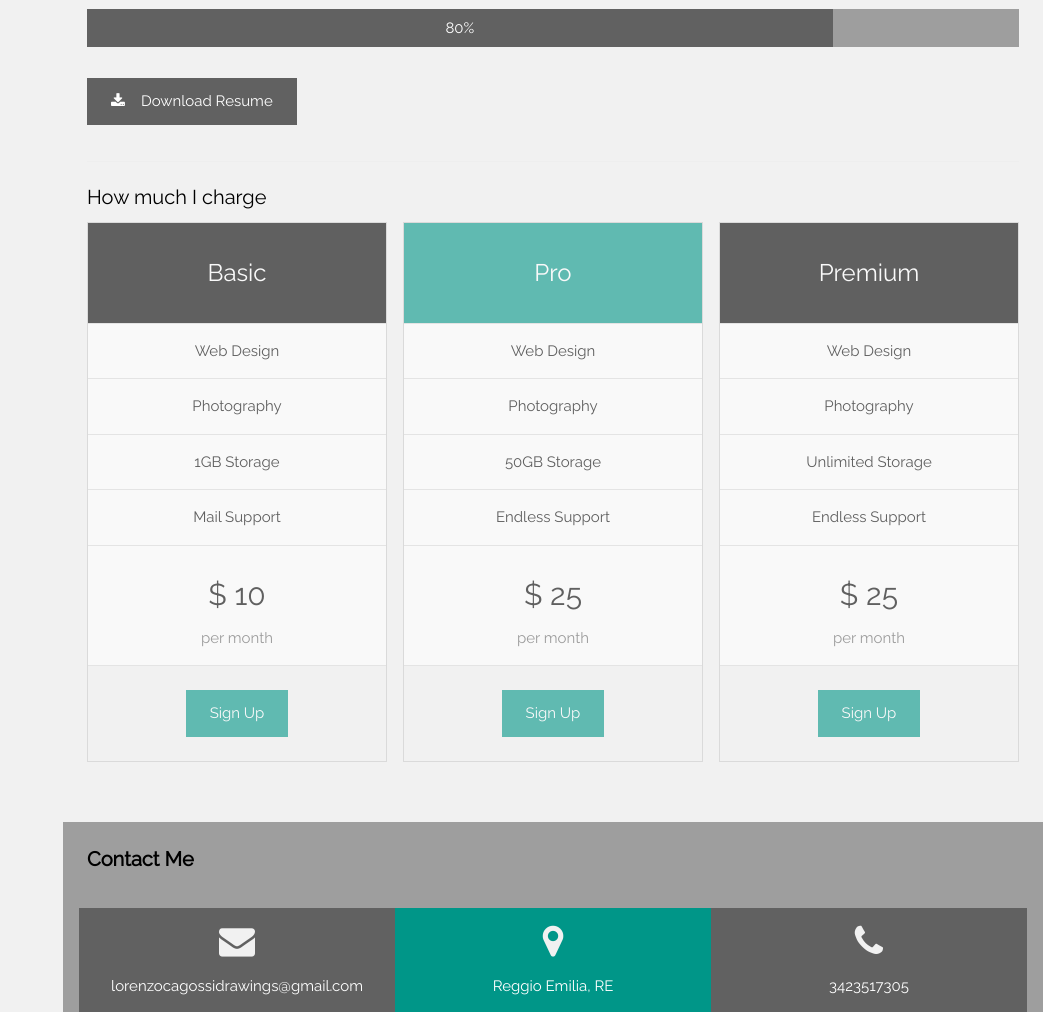
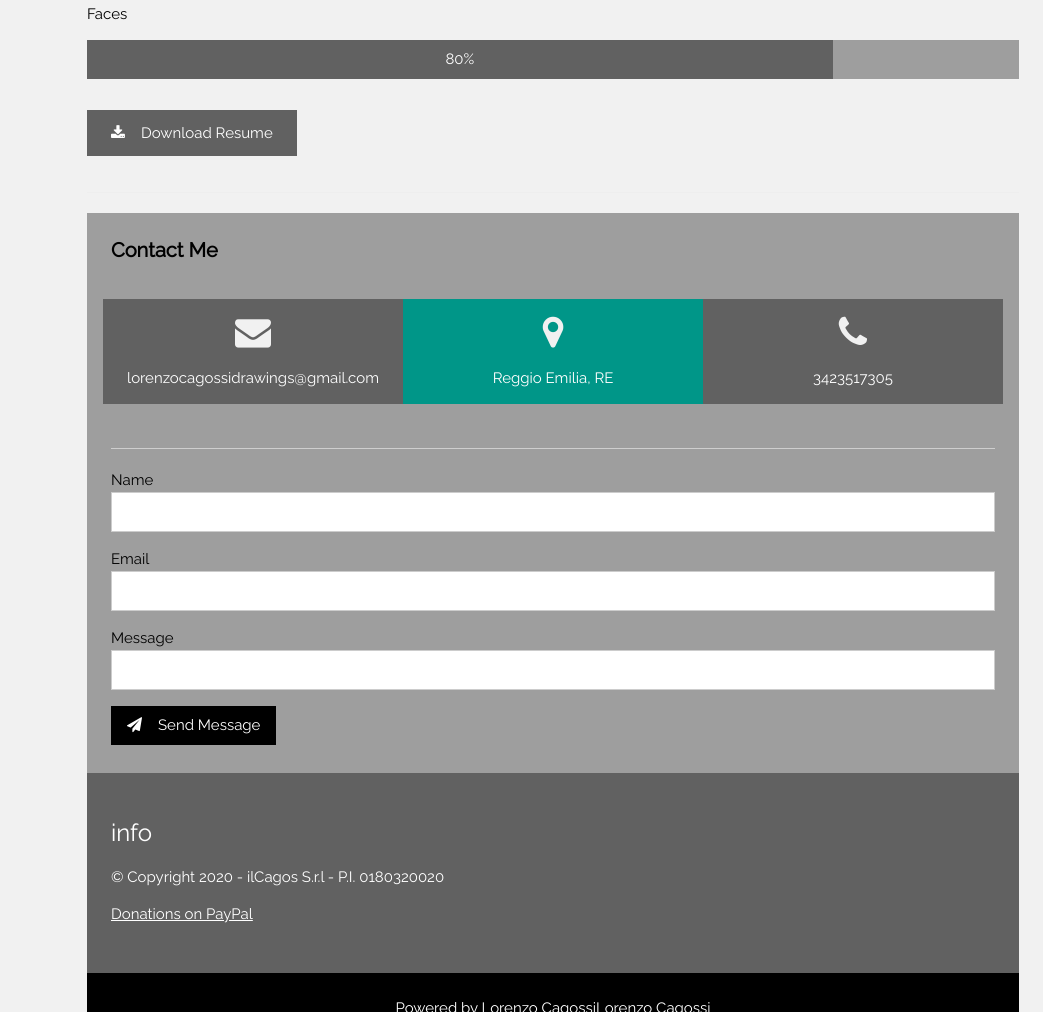
Before and after one commit to lorenzocagossi/lorenzocagossi.github.io, a plain HTML site: page index.html in a window 1280 px wide. Shown: the part 1788-2800 px from the top of the page, without its empty margins (237-1280 px from the left). Drawn offline with nearby package versions, Linux system fonts and the light colour scheme.

Commit message:
finito sito

```diff
--- a/index.html
+++ b/index.html
@@ -17,8 +17,8 @@ body,h1,h2,h3,h4,h5,h6 {font-family: "Raleway", sans-serif}
     <a href="#" onclick="w3_close()" class="w3-hide-large w3-right w3-jumbo w3-padding w3-hover-grey" title="close menu">
       <i class="fa fa-remove"></i>
     </a>
-    <img src="https://scontent-mxp1-1.cdninstagram.com/v/t51.2885-19/s320x320/118651374_359213598443939_3330632845311192548_n.jpg?_nc_ht=scontent-mxp1-1.cdninstagram.com&_nc_ohc=iT05APMEnfkAX_RPinX&oh=a0b29be4800d24c5f32a5364c2613981&oe=5F7A4653" style="width:45%; transform: scaleX(-1);" class="w3-circle"><br><br>
-    <h4><b>PORTFOLIO</b></h4>
+    <img src="https://scontent-mxp1-1.cdninstagram.com/v/t51.2885-19/s320x320/118651374_359213598443939_3330632845311192548_n.jpg?_nc_ht=scontent-mxp1-1.cdninstagram.com&_nc_ohc=iT05APMEnfkAX_RPinX&oh=a0b29be4800d24c5f32a5364c2613981&oe=5F7A4653" style="width:45%; transform: scaleX(-1);" class="w3-circle" ><br><br>
+    <h4><b>MENU</b></h4>
     <p class="w3-text-grey">Lorenzo Cagossi Drawings</p>
   </div>
   <div class="w3-bar-block">
@@ -47,13 +47,14 @@ body,h1,h2,h3,h4,h5,h6 {font-family: "Raleway", sans-serif}
     <a href="#"><img src="/w3images/avatar_g2.jpg" style="width:65px;" class="w3-circle w3-right w3-margin w3-hide-large w3-hover-opacity"></a>
     <span class="w3-button w3-hide-large w3-xxlarge w3-hover-text-grey" onclick="w3_open()"><i class="fa fa-bars"></i></span>
     <div class="w3-container">
-    <h1><b>My Portfolio</b></h1>
+    <h1><b>lorenzocagossidrawings
+	</b></h1>
     <div class="w3-section w3-bottombar w3-padding-16">
       <span class="w3-margin-right">Filter:</span>
       <button class="w3-button w3-black">ALL</button>
-      <button class="w3-button w3-white"><i class="fa fa-diamond w3-margin-right"></i>Design</button>
-      <button class="w3-button w3-white w3-hide-small"><i class="fa fa-photo w3-margin-right"></i>Drawings</button>
-      <button class="w3-button w3-white w3-hide-small"><i class="fa fa-map-pin w3-margin-right"></i>Art</button>
+      <button class="w3-button w3-dark-grey"><i class="fa fa-diamond w3-margin-right"></i>Design</button>
+      <button class="w3-button w3-dark-grey w3-hide-small"><i class="fa fa-photo w3-margin-right"></i>Drawings</button>
+      <button class="w3-button w3-dark-grey w3-hide-small"><i class="fa fa-map-pin w3-margin-right"></i>Art</button>
     </div>
     </div>
   </header>
@@ -149,16 +150,15 @@ body,h1,h2,h3,h4,h5,h6 {font-family: "Raleway", sans-serif}
   <!-- Images of Me -->
   <div class="w3-row-padding w3-padding-16" id="about">
     <div class="w3-col m6">
-      <img src="/w3images/avatar_g.jpg" alt="Me" style="width:100%">
-    </div>
-    <div class="w3-col m6">
-      <img src="/w3images/me2.jpg" alt="Me" style="width:100%">
+	  <img src="https://pbs.twimg.com/media/EhKFTFHXcAAv60F?format=jpg&name=large" alt="Me" style="width:35%"  class="w3-round">
+	  <!--<img src="https://scontent-mxp1-1.xx.fbcdn.net/v/t1.0-1/c0.0.320.320a/p320x320/118714965_1006230446490272_2238404497333161694_n.jpg?_nc_cat=107&_nc_sid=7206a8&_nc_ohc=fihGDoXHEQEAX8d_31H&_nc_ht=scontent-mxp1-1.xx&oh=b3273612aca7edd59186b7385ea3e474&oe=5F789938" alt="Me" style="width:35%"  class="w3-round"> -->
+
     </div>
   </div>
 
   <div class="w3-container w3-padding-large" style="margin-bottom:32px">
     <h4><b>About Me</b></h4>
-    <p>Just me, myself and I, exploring the universe of unknownment. I have a heart of love and an interest of lorem ipsum and mauris neque quam blog. I want to share my world with you. Praesent tincidunt sed tellus ut rutrum. Sed vitae justo condimentum, porta lectus vitae, ultricies congue gravida diam non fringilla. Praesent tincidunt sed tellus ut rutrum. Sed vitae justo condimentum, porta lectus vitae, ultricies congue gravida diam non fringilla.</p>
+    <p>Lorenzo Cagossi, 18 y.o based in Italy. Drawing and cars are my passions so I decided to do both at the same time.</p>
     <hr>
 
     <h4>Technical Skills</h4>
@@ -182,61 +182,7 @@ body,h1,h2,h3,h4,h5,h6 {font-family: "Raleway", sans-serif}
     </p>
     <hr>
 
-    <h4>How much I charge</h4>
-    <!-- Pricing Tables -->
-    <div class="w3-row-padding" style="margin:0 -16px">
-      <div class="w3-third w3-margin-bottom">
-        <ul class="w3-ul w3-border w3-white w3-center w3-opacity w3-hover-opacity-off">
-          <li class="w3-black w3-xlarge w3-padding-32">Basic</li>
-          <li class="w3-padding-16">Web Design</li>
-          <li class="w3-padding-16">Photography</li>
-          <li class="w3-padding-16">1GB Storage</li>
-          <li class="w3-padding-16">Mail Support</li>
-          <li class="w3-padding-16">
-            <h2>$ 10</h2>
-            <span class="w3-opacity">per month</span>
-          </li>
-          <li class="w3-light-grey w3-padding-24">
-            <button class="w3-button w3-teal w3-padding-large w3-hover-black">Sign Up</button>
-          </li>
-        </ul>
-      </div>
 
-      <div class="w3-third w3-margin-bottom">
-        <ul class="w3-ul w3-border w3-white w3-center w3-opacity w3-hover-opacity-off">
-          <li class="w3-teal w3-xlarge w3-padding-32">Pro</li>
-          <li class="w3-padding-16">Web Design</li>
-          <li class="w3-padding-16">Photography</li>
-          <li class="w3-padding-16">50GB Storage</li>
-          <li class="w3-padding-16">Endless Support</li>
-          <li class="w3-padding-16">
-            <h2>$ 25</h2>
-            <span class="w3-opacity">per month</span>
-          </li>
-          <li class="w3-light-grey w3-padding-24">
-            <button class="w3-button w3-teal w3-padding-large w3-hover-black">Sign Up</button>
-          </li>
-        </ul>
-      </div>
-
-      <div class="w3-third">
-        <ul class="w3-ul w3-border w3-white w3-center w3-opacity w3-hover-opacity-off">
-          <li class="w3-black w3-xlarge w3-padding-32">Premium</li>
-          <li class="w3-padding-16">Web Design</li>
-          <li class="w3-padding-16">Photography</li>
-          <li class="w3-padding-16">Unlimited Storage</li>
-          <li class="w3-padding-16">Endless Support</li>
-          <li class="w3-padding-16">
-            <h2>$ 25</h2>
-            <span class="w3-opacity">per month</span>
-          </li>
-          <li class="w3-light-grey w3-padding-24">
-            <button class="w3-button w3-teal w3-padding-large w3-hover-black">Sign Up</button>
-          </li>
-        </ul>
-      </div>
-    </div>
-  </div>
 
   <!-- Contact Section -->
   <div class="w3-container w3-padding-large w3-grey">
@@ -276,12 +222,11 @@ body,h1,h2,h3,h4,h5,h6 {font-family: "Raleway", sans-serif}
   <!-- Footer -->
   <footer class="w3-container w3-padding-32 w3-dark-grey">
   <div class="w3-row-padding">
-    <div class="w3-third">
-      <h3>FOOTER</h3>
-      <p>Praesent tincidunt sed tellus ut rutrum. Sed vitae justo condimentum, porta lectus vitae, ultricies congue gravida diam non fringilla.</p>
-      <p>Powered by <a href="https://www.instagram.com/lorenzocagossidrawings" target="_blank">Lorenzo Cagossi</a></p>
-    </div>
-
+  <h3>info</h3>
+  <p>© Copyright 2020 - ilCagos S.r.l - P.I. 0180320020</p>
+  <p><a href="https://www.paypal.me/lorenzocagossi" title="W3.CSS" target="_blank" class="w3-hover-opacity">Donations on PayPal</a></p>
+      <!-- <p>Powered by <a href="https://www.instagram.com/lorenzocagossidrawings" target="_blank">Lorenzo Cagossi</a></p> -->
+  <!--
     <div class="w3-third">
       <h3>BLOG POSTS</h3>
       <ul class="w3-ul w3-hoverable">
@@ -307,12 +252,13 @@ body,h1,h2,h3,h4,h5,h6 {font-family: "Raleway", sans-serif}
         <span class="w3-tag w3-grey w3-small w3-margin-bottom">News</span> <span class="w3-tag w3-grey w3-small w3-margin-bottom">Clothing</span> <span class="w3-tag w3-grey w3-small w3-margin-bottom">Shopping</span>
         <span class="w3-tag w3-grey w3-small w3-margin-bottom">Sports</span> <span class="w3-tag w3-grey w3-small w3-margin-bottom">Games</span>
       </p>
-    </div>
+	</div>
+-->
 
   </div>
   </footer>
 
-  <div class="w3-black w3-center w3-padding-24">Powered by <a href="https://www.instagram.com/lorenzocagossidrawings" title="W3.CSS" target="_blank" class="w3-hover-opacity">Lorenzo Cagossi</a></div>
+  <div class="w3-black w3-center w3-padding-24">Powered by <a href="https://www.instagram.com/lorenzocagossidrawings" title="W3.CSS" target="_blank" class="w3-hover-opacity">Lorenzo Cagossi</a><a href="https://www.instagram.com/lorenzocagossidrawings" title="W3.CSS" target="_blank" class="w3-hover-opacity">Lorenzo Cagossi</a></div>
 
 <!-- End page content -->
 </div>
```
